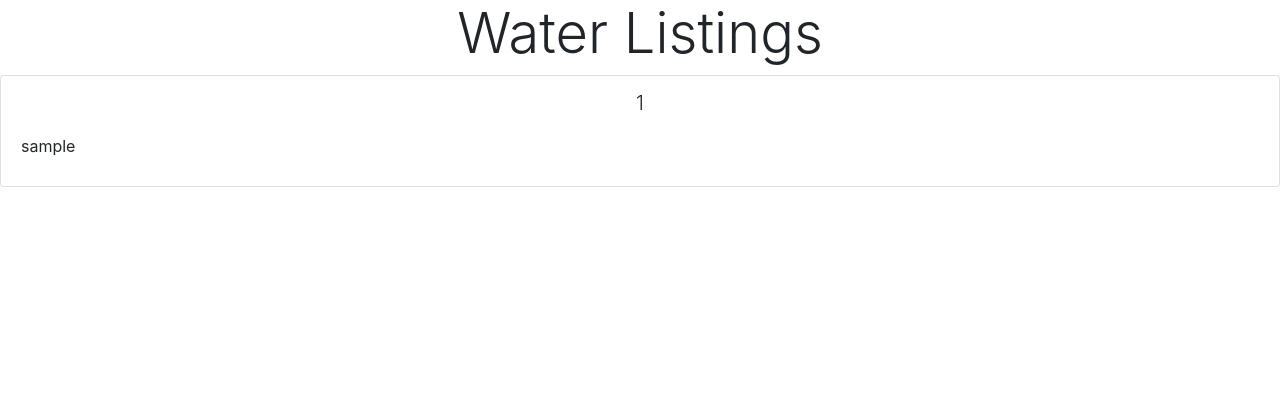
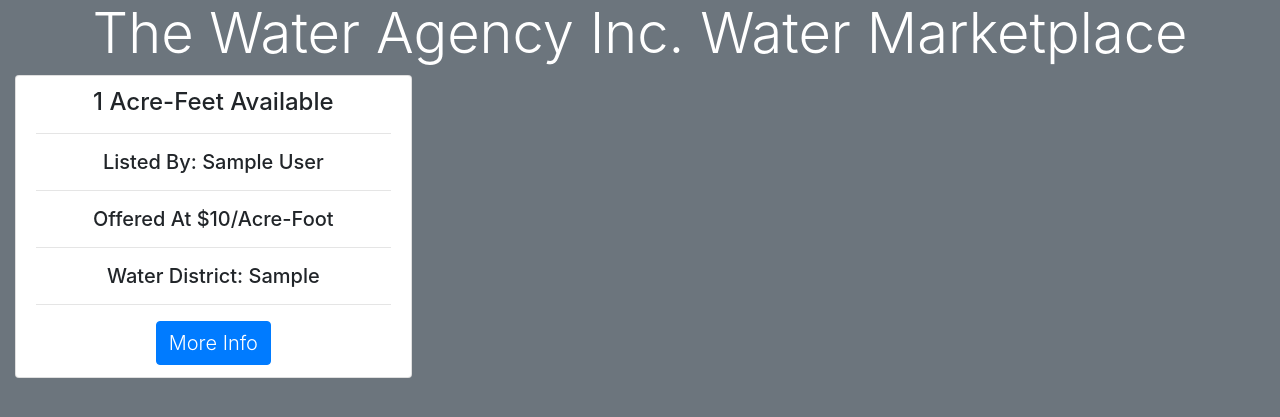
Before and after one commit to FritzTheDev/wtp, a Django app: page /market/ in a window 1280 px wide. Shown: the top 417 px of the page. Run offline with Django 3.2, Linux system fonts and the light colour scheme; tables that the repository leaves empty hold one stand-in row (values such as "Sample post"); some libraries are stand-ins or nearby versions.

Commit message:
added body to listing page template

```diff
--- a/market/templates/market/index.html
+++ b/market/templates/market/index.html
@@ -4,22 +4,36 @@
   <meta charset="UTF-8">
   <meta name="viewport" content="width=device-width, initial-scale=1.0">
   <meta http-equiv="X-UA-Compatible" content="ie=edge">
-  <title>Document</title>
+  <title>Water Marketplace</title>
   <link rel="stylesheet" href="https://stackpath.bootstrapcdn.com/bootstrap/4.1.3/css/bootstrap.min.css">
 </head>
-<body>
-<h1 class="display-4 text-center">Water Listings</h1>
+<body class="bg-secondary">
+<h1 class="display-4 text-white text-center">The Water Agency Inc. Water Marketplace</h1>
+<div class="container-fluid">
+  <div class="row">
       {% if last_ten_listings %}
+          {% for listing in last_ten_listings %}
+          <div class="col-md-4" style="margin-bottom: 25px;">
           <ul class="list-group">
-    {% for listing in last_ten_listings %}
-      <li class="list-group-item">
-        <p class="lead text-center">{{listing.af_available}}</p>
-        <p class="mr-auto">{{listing.user}}</p>
+            <li class="list-group-item text-center">
+              <h4 class="text-center">{{listing.af_available}} Acre-Feet Available</h4>
+              <hr>
+              <h5 class="text-center">Listed By: {{listing.user.first_name}} {{listing.user.last_name}}</h5>
+              <hr>
+              <h5 class="text-center">Offered At ${{listing.price_per_af}}/Acre-Foot</h5></span>
+              <hr>
+              <h5 class="text-center d-block">Water District: {{listing.water_district}}</h5>
+              <hr>
+              <button class="btn btn-primary text-center"><div class="lead">More Info</div></button>
             </li>
+          </ul>
+          </div>
           {% endfor %}
-  </ul>
       {% else %}
         <p>No Listings Found. There's likely something wrong with your internet connection.</p>
       {% endif %}
+    </div>
+  </div>
+</div>
 </body>
 </html>
--- a/wtp/settings.py
+++ b/wtp/settings.py
@@ -115,7 +115,7 @@ USE_I18N = True
 
 USE_L10N = True
 
-USE_TZ = True
+USE_TZ = False
 
 
 # Static files (CSS, JavaScript, Images)
```
Lines whose indentation alone changed are shown as unchanged.
